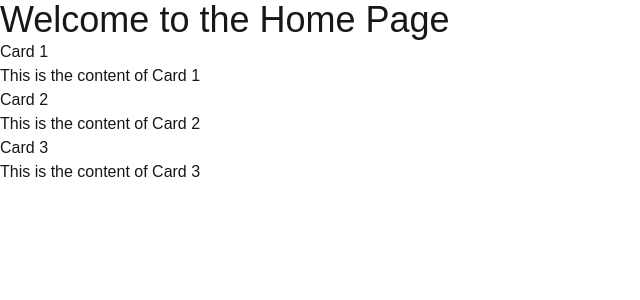
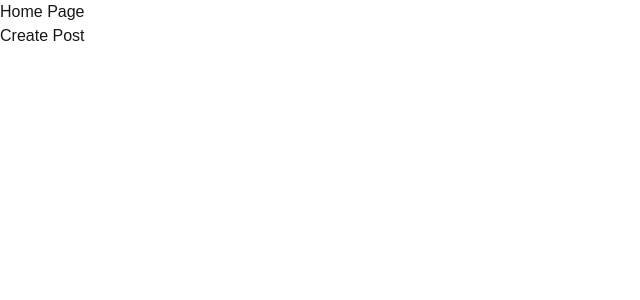
Before and after one commit to iamkayourday/alx-project-0x02-setup, a Next.js app in the folder alx-project-2/: page /home in a window 1280 px wide. Shown: the top 300 px of the page, without its empty margins (0-640 px from the left). Built offline with nearby package versions, Linux system fonts and the light colour scheme.

Commit message:
Modal Component

```diff
--- /dev/null
+++ b/alx-project-2/components/common/postModal.tsx
@@ -0,0 +1,53 @@
+// components/common/PostModal.tsx
+import React, { useState } from 'react';
+
+interface PostModalProps {
+  isOpen: boolean;
+  onClose: () => void;
+  onSave: (title: string, content: string) => void;
+}
+
+const PostModal: React.FC<PostModalProps> = ({ isOpen, onClose, onSave }) => {
+  const [title, setTitle] = useState('');
+  const [content, setContent] = useState('');
+
+  const handleSave = () => {
+    onSave(title, content);
+    setTitle('');
+    setContent('');
+    onClose();
+  };
+
+  if (!isOpen) {
+    return null;
+  }
+
+  return (
+    <div className="modal">
+      <div className="modal-content">
+        <h2>Create Post</h2>
+        <form>
+          <label>
+            Title:
+            <input
+              type="text"
+              value={title}
+              onChange={(e) => setTitle(e.target.value)}
+            />
+          </label>
+          <label>
+            Content:
+            <textarea
+              value={content}
+              onChange={(e) => setContent(e.target.value)}
+            ></textarea>
+          </label>
+        </form>
+        <button onClick={handleSave}>Save</button>
+        <button onClick={onClose}>Close</button>
+      </div>
+    </div>
+  );
+};
+
+export default PostModal;
--- a/alx-project-2/pages/home.tsx
+++ b/alx-project-2/pages/home.tsx
@@ -1,18 +1,33 @@
 import Head from 'next/head';
+import React, { useState } from 'react';
+
 import Card from '../components/common/Card';
+import PostModal from '../components/common/postModal';
 
+const Home: React.FC = () => {
+  const [isModalOpen, setIsModalOpen] = useState(false);
+  const [posts, setPosts] = useState<{ title: string; content: string }[]>([]);
 
-const Home = () => {
+  const handleOpenModal = () => {
+    setIsModalOpen(true);
+  };
+
+  const handleCloseModal = () => {
+    setIsModalOpen(false);
+  };
+
+  const handleSavePost = (title: string, content: string) => {
+    setPosts([...posts, { title, content }]);
+  };
+
   return (
     <div>
-      <Head>
-        <title>Home</title>
-      </Head>
-      <h1 className="text-4xl">Welcome to the Home Page</h1>
-      <Card title="Card 1" content="This is the content of Card 1" />
-      <Card title="Card 2" content="This is the content of Card 2" />
-      <Card title="Card 3" content="This is the content of Card 3" />
-
+      <h1>Home Page</h1>
+      <button onClick={handleOpenModal}>Create Post</button>
+      <PostModal isOpen={isModalOpen} onClose={handleCloseModal} onSave={handleSavePost} />
+      {posts.map((post, index) => (
+        <Card key={index} title={post.title} content={post.content} />
+      ))}
     </div>
   );
 };
```
